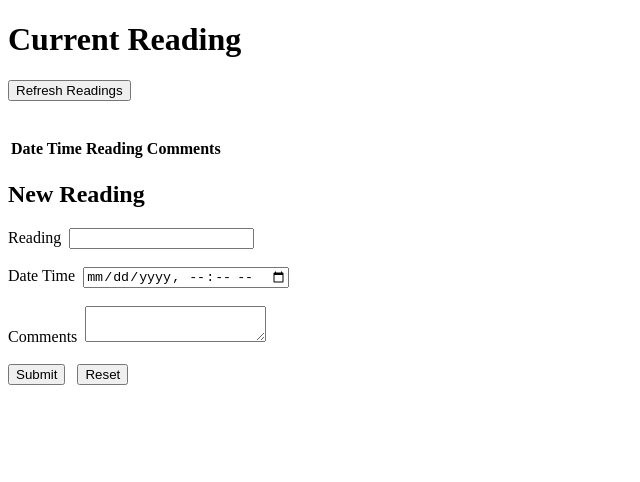
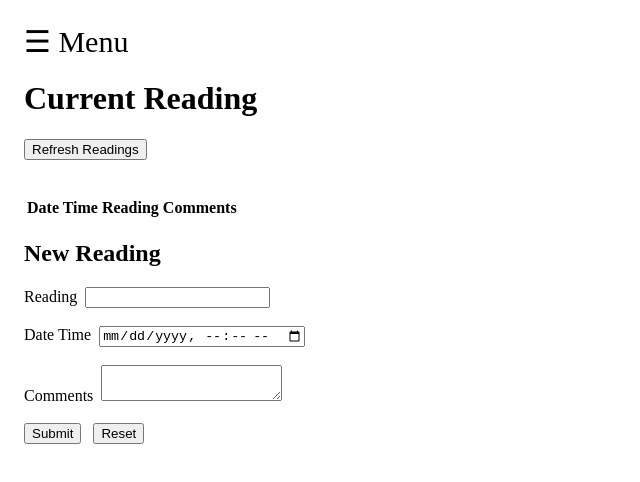
Before and after one commit to gowthamgoel/angular_test_app_prod, an Angular app: page /cr in a window 1280 px wide. Shown: the top 482 px of the page, without its empty margins (0-640 px from the left). Built offline with nearby package versions, Linux system fonts and the light colour scheme.

Commit message:
basic layout

```diff
--- a/src/app/app.component.html
+++ b/src/app/app.component.html
@@ -1 +1,8 @@
-<router-outlet />
+<app-side-menu></app-side-menu>
+
+<div class="main-content">
+    <span class="open-btn" (click)="sideMenu.openMenu()">&#9776; Menu</span>
+    <div class="page-content">
+        <router-outlet />
+    </div>
+</div>
--- a/src/app/app.component.scss
+++ b/src/app/app.component.scss
@@ -0,0 +1,9 @@
+.open-btn {
+    font-size: 30px;
+    cursor: pointer;
+}
+
+.main-content {
+    padding: 16px;
+    transition: margin-left 0.5s;
+}
--- a/src/app/app.component.ts
+++ b/src/app/app.component.ts
@@ -1,4 +1,5 @@
-import { Component } from '@angular/core';
+import { Component, ViewChild } from '@angular/core';
+import { SideMenuComponent } from './modules/shared/side-menu/side-menu.component';
 
 @Component({
   selector: 'app-root',
@@ -7,4 +8,5 @@ import { Component } from '@angular/core';
 })
 export class AppComponent {
   title = 'personal';
+  @ViewChild(SideMenuComponent) sideMenu!: SideMenuComponent;
 }
--- a/src/app/app.module.ts
+++ b/src/app/app.module.ts
@@ -4,10 +4,12 @@ import { BrowserModule } from '@angular/platform-browser';
 import { AppRoutingModule } from './app-routing.module';
 import { AppComponent } from './app.component';
 import { SharedModule } from './modules/shared/shared.module';
+import { SideMenuComponent } from './modules/shared/side-menu/side-menu.component';
 
 @NgModule({
   declarations: [
-    AppComponent
+    AppComponent,
+    SideMenuComponent
   ],
   imports: [
     BrowserModule,
--- a/src/app/modules/home/home.component.html
+++ b/src/app/modules/home/home.component.html
@@ -1 +1 @@
-<p>home works!</p>
+<h1>Dashboard coming soon...</h1>
--- /dev/null
+++ b/src/app/modules/shared/side-menu/side-menu.component.html
@@ -0,0 +1,8 @@
+<div id="menuOverlay" class="overlay" (click)="closeMenu()"></div>
+
+<div id="sideMenu" class="side-menu" [ngStyle]="{'width': isMenuOpen ? '250px' : '0'}">
+    <a href="javascript:void(0)" class="close-btn" (click)="closeMenu()">&times;</a>
+    <ng-container *ngFor="let menu of pages">
+        <a routerLink="{{ menu.route }}" (click)="closeMenu()">{{ menu.name }}</a>
+    </ng-container>
+</div>
--- /dev/null
+++ b/src/app/modules/shared/side-menu/side-menu.component.scss
@@ -0,0 +1,61 @@
+body {
+  font-family: Arial, sans-serif;
+  margin: 0;
+  padding: 0;
+  overflow-x: hidden;
+}
+
+.overlay {
+  position: fixed;
+  display: none;
+  width: 100%;
+  height: 100%;
+  top: 0;
+  left: 0;
+  background-color: rgba(0, 0, 0, 0.5);
+  z-index: 9;
+}
+
+.side-menu {
+  height: 100%;
+  width: 0;
+  position: fixed;
+  top: 0;
+  left: 0;
+  background-color: #111;
+  overflow-x: hidden;
+  transition: 0.5s;
+  z-index: 10;
+  padding-top: 60px;
+
+  a {
+    padding: 10px 15px;
+    text-decoration: none;
+    font-size: 18px;
+    color: white;
+    display: block;
+    transition: 0.3s;
+
+    &:hover {
+      background-color: #575757;
+    }
+  }
+
+  .close-btn {
+    position: absolute;
+    top: 0;
+    right: 25px;
+    font-size: 36px;
+    margin-left: 50px;
+  }
+}
+
+@media screen and (max-height: 450px) {
+  .side-menu {
+    padding-top: 15px;
+
+    a {
+      font-size: 16px;
+    }
+  }
+}
--- /dev/null
+++ b/src/app/modules/shared/side-menu/side-menu.component.ts
@@ -0,0 +1,30 @@
+import { Component } from '@angular/core';
+
+@Component({
+  selector: 'app-side-menu',
+  templateUrl: './side-menu.component.html',
+  styleUrl: './side-menu.component.scss'
+})
+export class SideMenuComponent {
+  isMenuOpen = false;
+  pages = [
+    {
+      name: 'Home',
+      route: '/home'
+    },
+    {
+      name: 'Test',
+      route: '/cr'
+    }
+  ];
+
+  openMenu() {
+    this.isMenuOpen = true;
+    document.getElementById('menuOverlay')!.style.display = 'block';
+  }
+
+  closeMenu() {
+    this.isMenuOpen = false;
+    document.getElementById('menuOverlay')!.style.display = 'none';
+  }
+}
```
Also changed, not shown: 1 other file (tests, documents, lock files or other folders).
